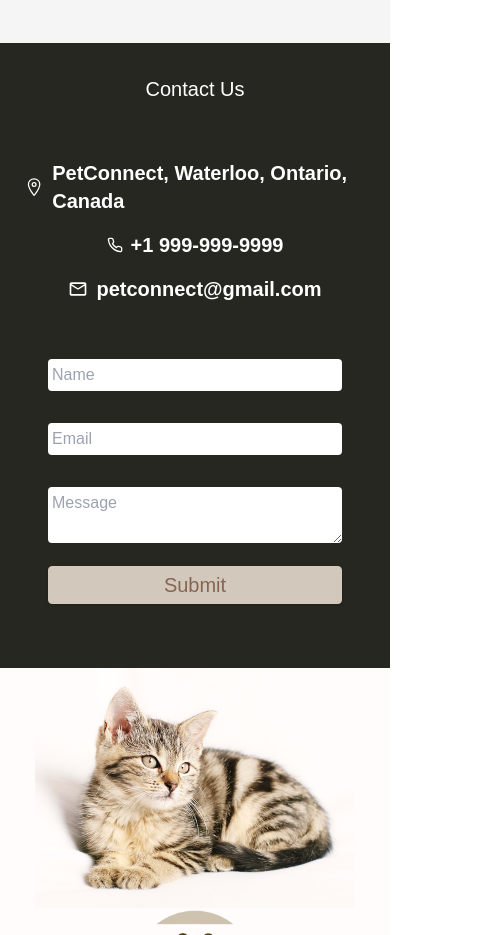
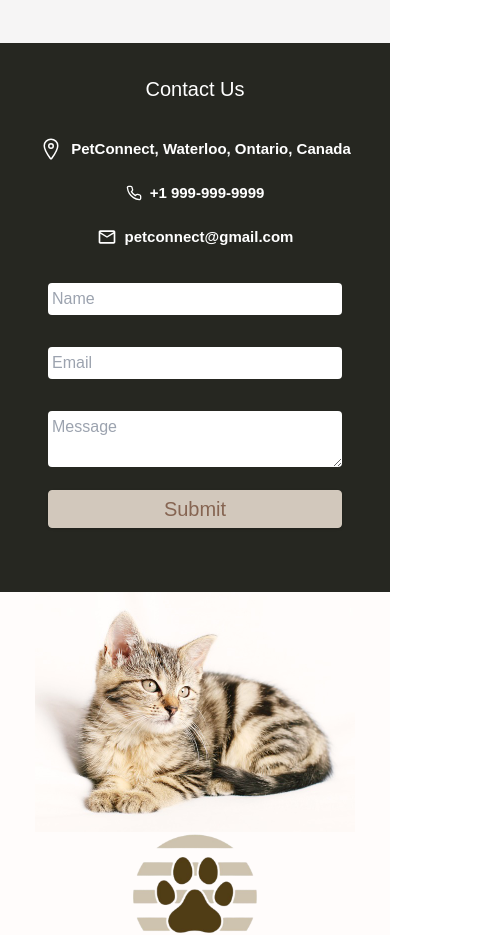
Before and after one commit to crysdann/PetAdoption_Capstone, a React (Create React App) app: page /successstories in a window 390 px wide. Shown: the part 940-1875 px from the top of the page, 480 px wide, since content can reach past the window. Built offline with nearby package versions, Linux system fonts and the light colour scheme; no server answers.

Commit message:
Commit UI fixes for mobile view

```diff
--- a/src/components/Footer.jsx
+++ b/src/components/Footer.jsx
@@ -23,18 +23,20 @@ const Footer = () => {
         </h1>
         <div className="w-full min-h-[150px] bg-primary-dark text-white flex flex-row sm:flex-col justify-center items-center text-1xl">
           <div className="grid grid-cols-1 sm:grid-cols-2 gap-8 w-full max-w-4xl">
-            <div className="text-xl sm:text-2xl md:text-4xl flex flex-col space-y-4 p-6 items-center sm:items-start">
+            <div className="text-xl sm:text-2xl md:text-4xl flex flex-col space-y-4 sm:p-6 items-center sm:items-start">
               <div className="flex items-center">
                 <IoLocationOutline className="mr-2 w-6 h-6" />
-                <h2>PetConnect, Waterloo, Ontario, Canada</h2>
+                <h2 className="text-[15px]">
+                  PetConnect, Waterloo, Ontario, Canada
+                </h2>
               </div>
               <div className="flex items-center">
                 <LuPhone className="mr-2 w-4 h-4" />
-                <h2>+1 999-999-9999</h2>
+                <h2 className="text-[15px]">+1 999-999-9999</h2>
               </div>
               <div className="flex items-center">
                 <MdOutlineMail className="mr-2" />
-                <h2>petconnect@gmail.com</h2>
+                <h2 className="text-[15px]">petconnect@gmail.com</h2>
               </div>
             </div>
             <div className="flex flex-row space-y-4 pb-16 text-dark text-center justify-center md:flex-col">
--- a/src/components/Pagination.jsx
+++ b/src/components/Pagination.jsx
@@ -21,7 +21,7 @@ function Items({ currentItems }) {
                 />
               </div>
               <div className="col-span-3 md:col-span-3 flex flex-col h-full overflow-hidden">
-                <h2 className="flex justify-center mt-[1rem] mb-[1rem] text-primary-brown">
+                <h2 className="flex justify-center mt-[0.5rem] sm:mt-[1rem] sm:mb-[1rem] text-primary-brown">
                   {item.petName}
                 </h2>
                 <p className="pl-[1rem] pr-[1rem] multi-line-ellipsis">
--- a/src/components/SuccessStories.jsx
+++ b/src/components/SuccessStories.jsx
@@ -63,7 +63,7 @@ const SuccessStories = () => {
             <h1 className="px-4 text-5xl sm:text-5xl md:text-6xl font-bold font-dancing-script">
               Your <span>Pet Connect</span> story
             </h1>
-            <h3 className="px-4 pt-4 text-[18px] w-[30rem] md:w-[45rem] sm:w-[35rem]">
+            <h3 className="px-4 pt-4 text-[18px] sm:w-[45rem] md:w-[40rem]">
               Sharing your Pet Connect experience can inspire others to adopt,
               find lost pets and bring joy to their homes. Your story can show
               the positive impact and spread the joy to inspire others!
```
